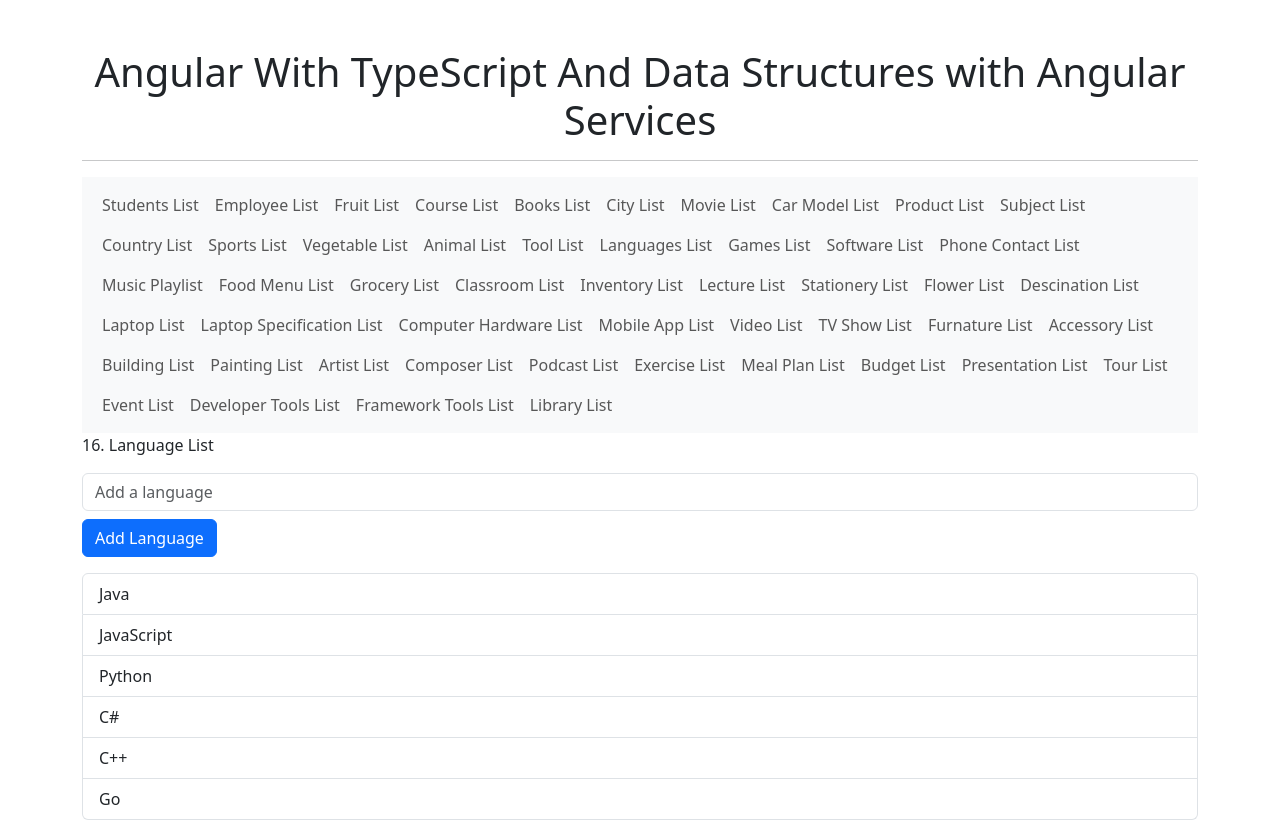
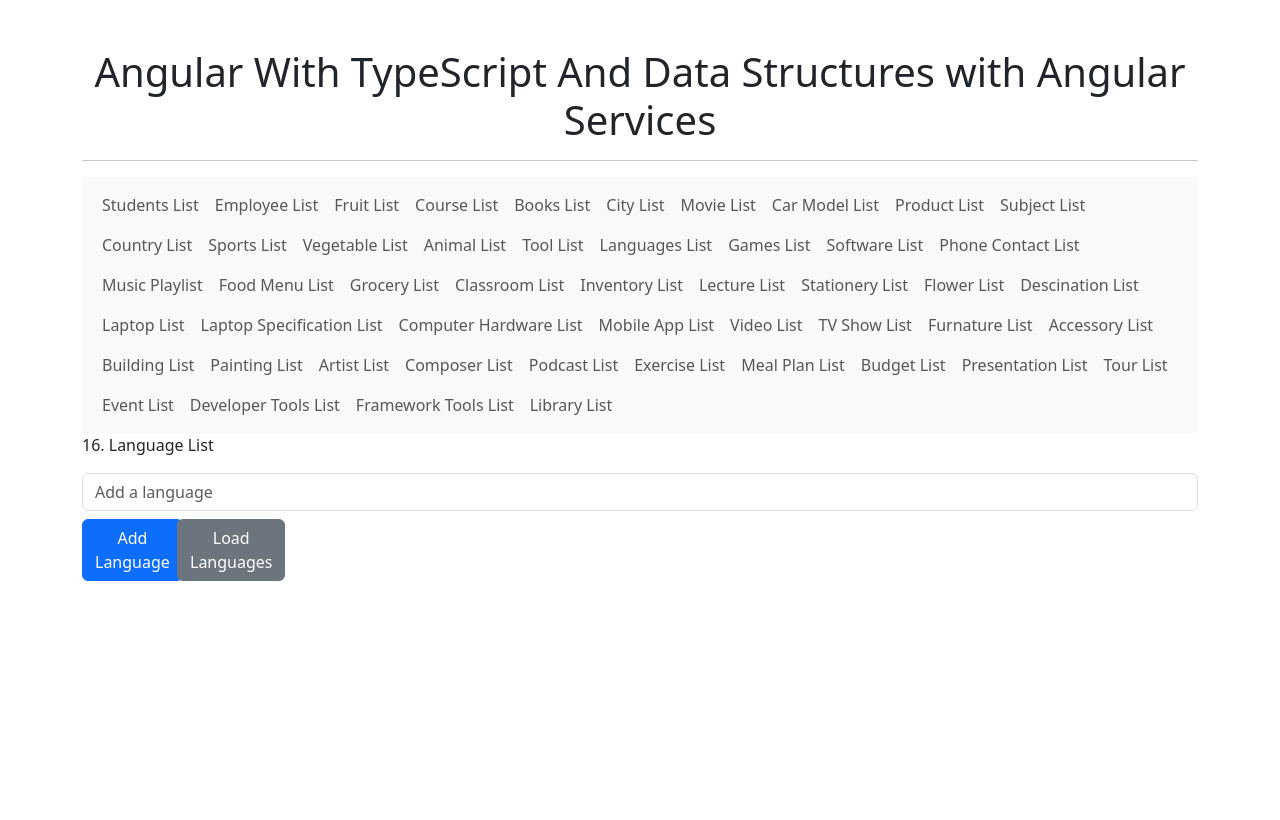
Before and after one commit to muningg/Angular_With_TypeScript_And_Data_Structures, an Angular app: page /language-list in a window 1280 px wide. Built offline with nearby package versions, Linux system fonts and the light colour scheme.

Commit message:
feat(language-list-service): add service to load language list

```diff
--- a/src/app/components/language-list/language-list.component.html
+++ b/src/app/components/language-list/language-list.component.html
@@ -1,8 +1,14 @@
 <p>16. Language List</p>
 <input type="text" class="form-control" [(ngModel)]="newLanguage" placeholder="Add a language" />
 
-<button class="btn btn-primary mt-2" (click)="addLanguage()">Add Language</button>
-
+<div class="row">
+  <div class="col-sm-1">
+    <button class="btn btn-primary mt-2" (click)="addLanguage()">Add Language</button>
+  </div>
+  <div class="col-sm-1">
+    <button class="btn btn-secondary mt-2" (click)="provideLanguagesList()">Load Languages</button>
+  </div>
+</div>
 <ul class="mt-3 list-group">
   <li class="list-group-item" *ngFor="let language of languages">
     {{language}}
--- a/src/app/components/language-list/language-list.component.ts
+++ b/src/app/components/language-list/language-list.component.ts
@@ -1,4 +1,5 @@
 import { Component } from '@angular/core';
+import { LanguageListService } from './language-list.service';
 
 @Component({
   selector: 'app-language-list',
@@ -6,13 +7,17 @@ import { Component } from '@angular/core';
   styleUrl: './language-list.component.css'
 })
 export class LanguageListComponent {
-  languages: string[] = ['Java', 'JavaScript', 'Python', 'C#', 'C++', 'Go'];
+  languages: string[] = [];
   newLanguage: string = '';
+  constructor(private languageListService: LanguageListService) { }
 
   addLanguage() {
     if (this.newLanguage.trim()) {
-      this.languages.push(this.newLanguage);
+      this.languageListService.addLanguage(this.newLanguage);
       this.newLanguage = '';
     }
   }
+  provideLanguagesList() {
+    this.languages = this.languageListService.loadLanguages();
+  }
 }
--- /dev/null
+++ b/src/app/components/language-list/language-list.service.ts
@@ -0,0 +1,18 @@
+import { Injectable } from '@angular/core';
+
+@Injectable({
+  providedIn: 'root'
+})
+export class LanguageListService {
+  private languages: string[] = [
+    'Java', 'JavaScript', 'Python', 'C#', 'C++', 'Go'
+  ];
+
+  loadLanguages() {
+    return this.languages;
+  }
+
+  addLanguage(language: string) {
+    this.languages.push(language);
+  }
+}
```
Also changed, not shown: 1 other file (tests, documents, lock files or other folders).
